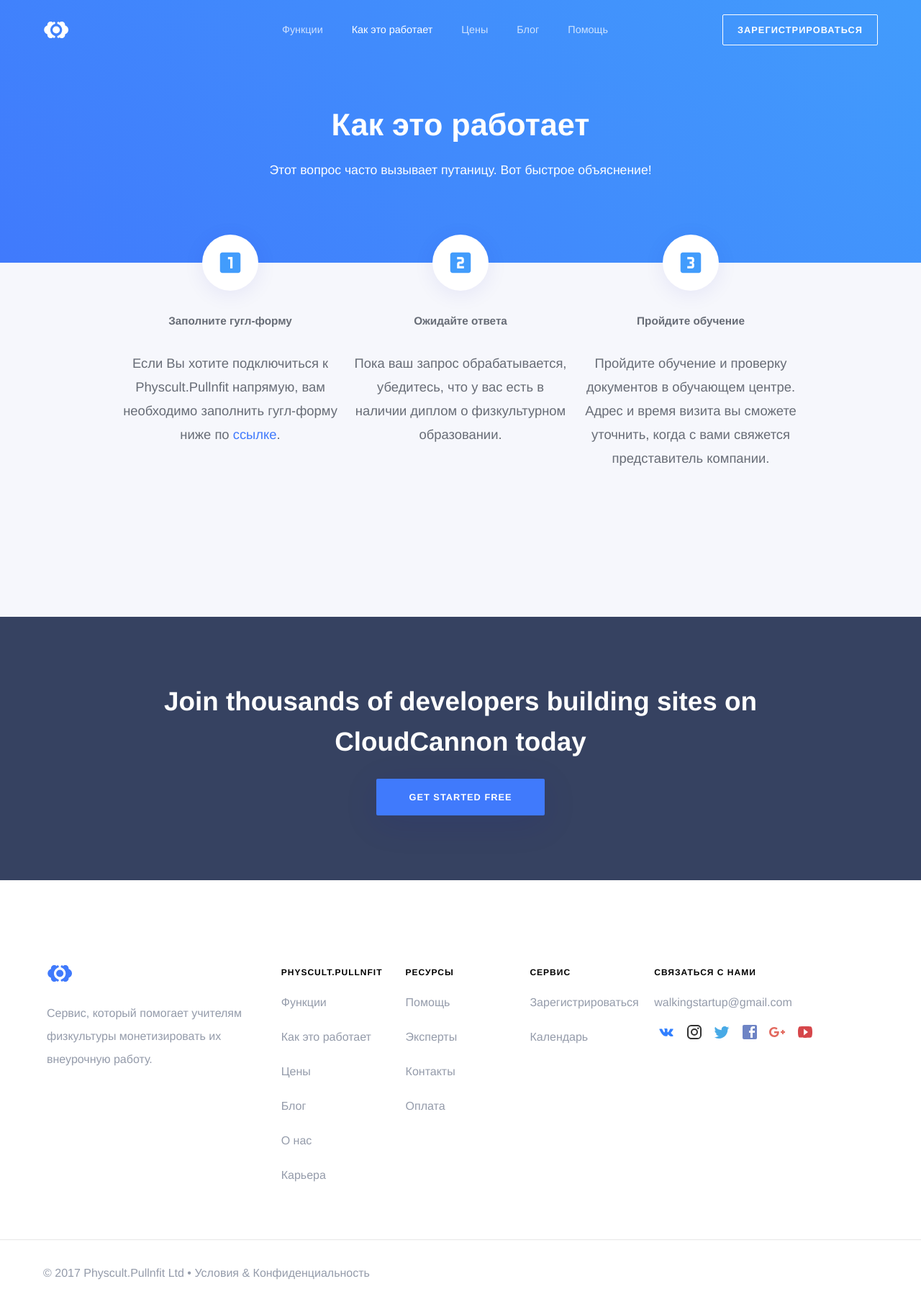
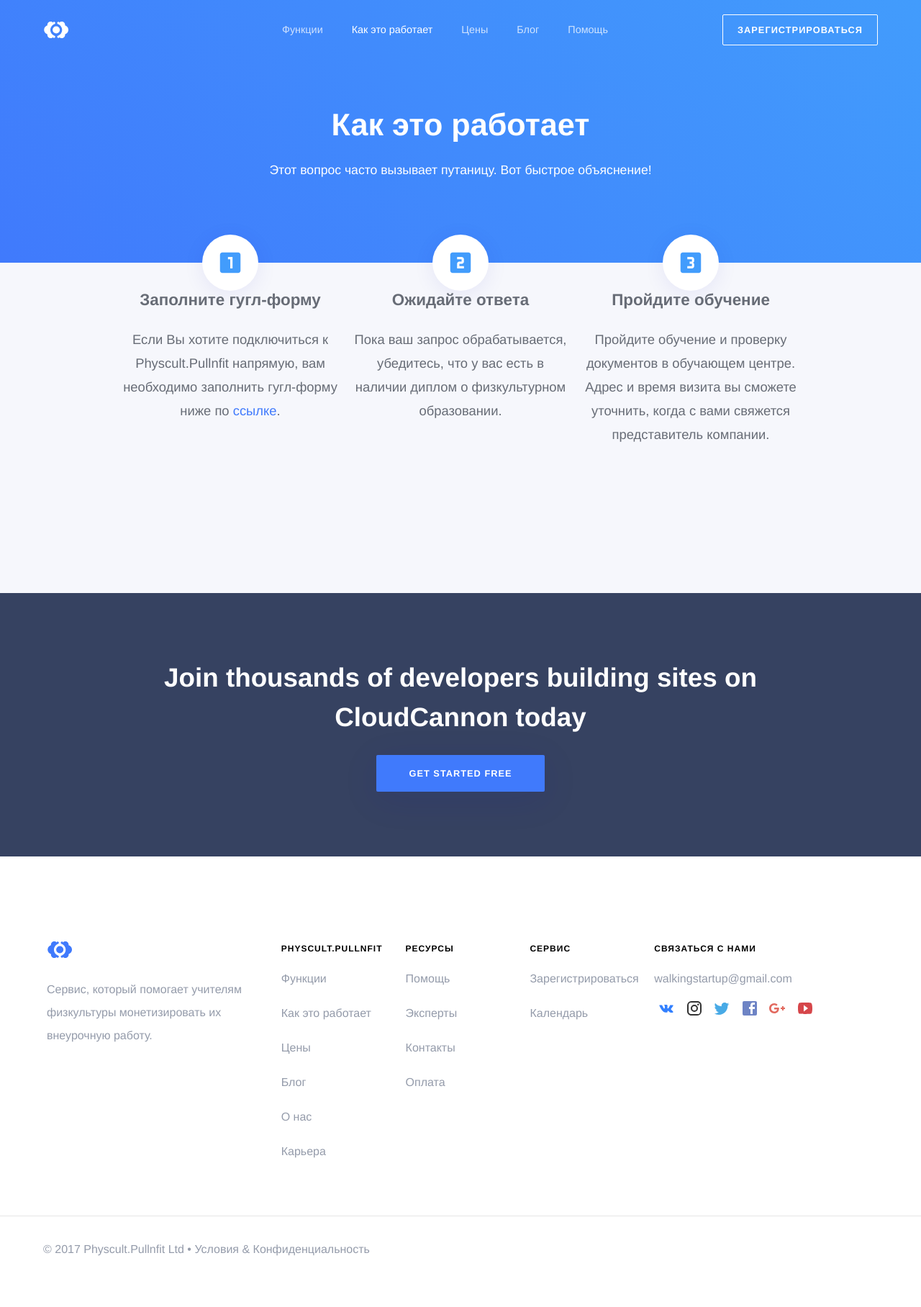
Before and after one commit to RakhimyanTim/physcult.github.io, a Jekyll site: the page built from pages/how-it-works.html, in a window 1280 px wide. Shown: the whole page at 72% size. Built offline with Jekyll 4.4.1, drawn with Linux system fonts in a browser that asks for light colours; some web fonts are replaced; after the commit the page ends 1783 px from its top, so only the background shows below that.

```diff
--- a/pages/how-it-works.html
+++ b/pages/how-it-works.html
@@ -8,18 +8,18 @@ permalink: /how-it-works/
 <ul class="workflow-diagram">
 	<li>
 		<i class="material-icons">looks_one</i>
-		<h5>Заполните гугл-форму</h5>
+		<h4>Заполните гугл-форму</h4>
 		<p>Если Вы хотите подключиться к Physcult.Pullnfit напрямую, вам необходимо заполнить гугл-форму ниже по <a href='#'>ссылке</a>.</p>
 
 	</li>
   	<li>
 		<i class="material-icons">looks_two</i>
-		<h5>Ожидайте ответа</h5>
+		<h4>Ожидайте ответа</h4>
 		<p>Пока ваш запрос обрабатывается, убедитесь, что у вас есть в наличии диплом о физкультурном образовании.</p>
 	</li>
   	<li>
 		<i class="material-icons">looks_3</i>
-		<h5>Пройдите обучение</h5>
+		<h4>Пройдите обучение</h4>
 		<p>Пройдите обучение и проверку документов в обучающем центре. Адрес и время визита вы сможете уточнить, когда с вами свяжется представитель компании.</p>
 	</li>
 </ul>
```
